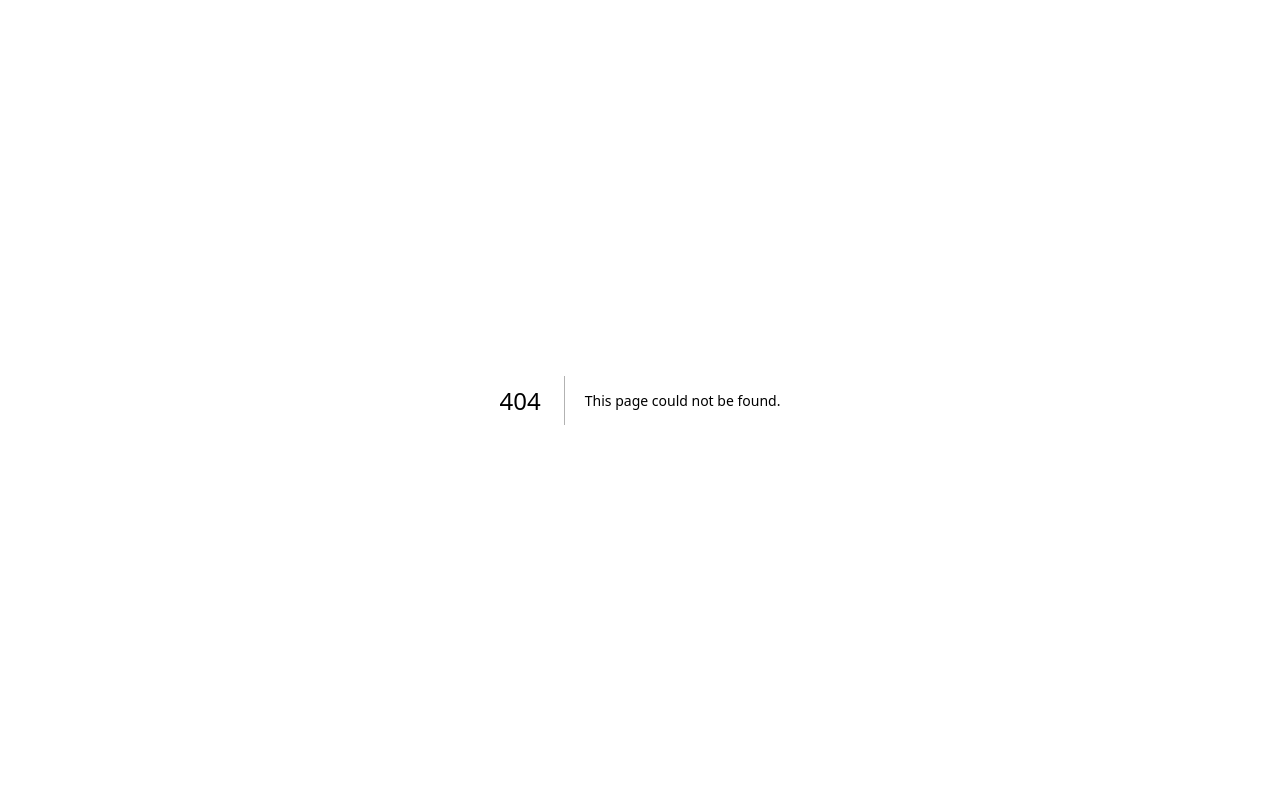
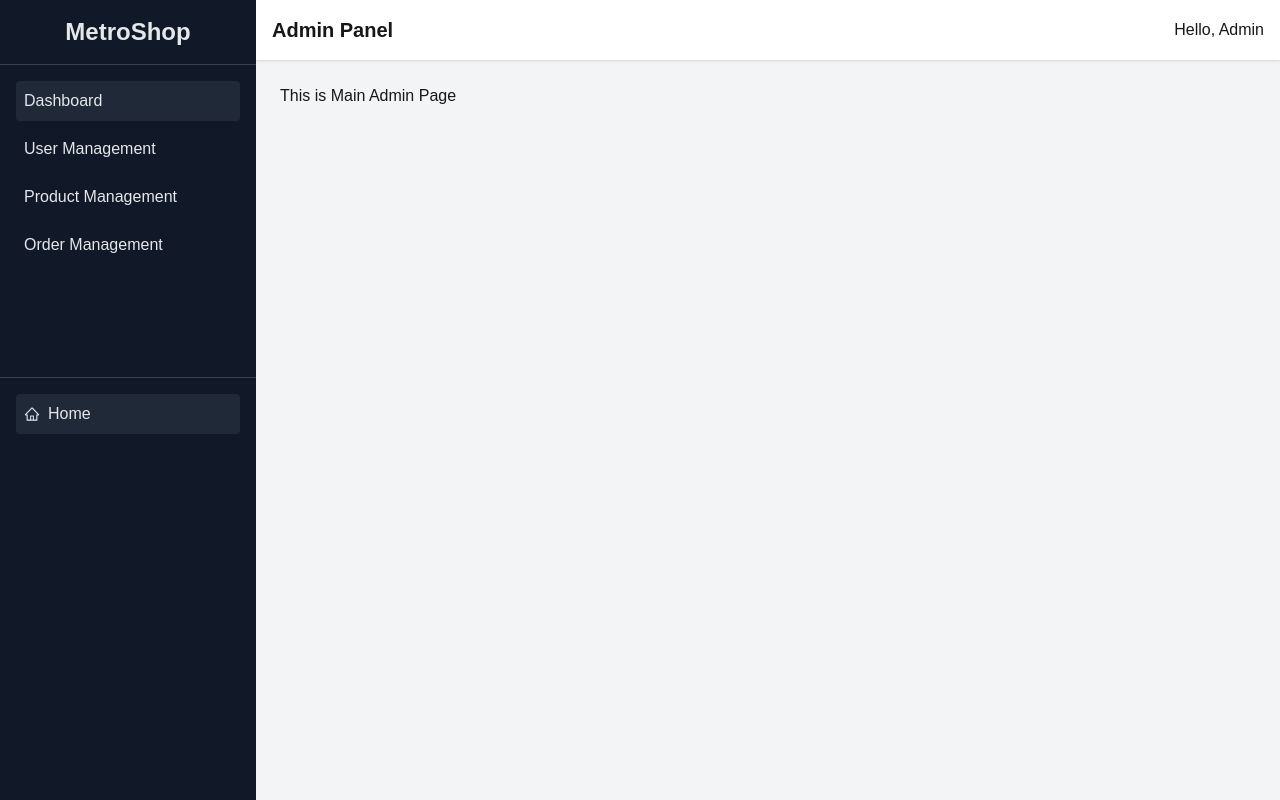
Before and after one commit to mdsejan/MetroShop-client, a Next.js app: page /admin in a window 1280 px wide. Before the commit this address had no page. Built offline with nearby package versions, Linux system fonts and the light colour scheme.

Commit message:
admin dashboard layout and basic routing

```diff
--- /dev/null
+++ b/src/app/(admin)/admin/layout.tsx
@@ -0,0 +1,48 @@
+"use client";
+import AdminSidebar from "@/components/admin/AdminSidebar";
+import { ReactNode, useState } from "react";
+import { AiOutlineMenu } from "react-icons/ai";
+
+const AdminLayout = ({ children }: { children: ReactNode }) => {
+  const [sidebarOpen, setSidebarOpen] = useState(false);
+
+  return (
+    <div className="flex h-screen bg-gray-100">
+      <AdminSidebar sidebarOpen={sidebarOpen} setSidebarOpen={setSidebarOpen} />
+
+      {/* Main Content Area */}
+      <div className="flex-1 flex flex-col ml-0 lg:ml-64">
+        <header className="hidden lg:flex justify-between items-center bg-white shadow p-4">
+          <h1 className="text-xl font-semibold">Admin Panel</h1>
+          <div className="flex items-center space-x-4">
+            <span>Hello, Admin</span>
+          </div>
+        </header>
+
+        {/* Mobile Sidebar Toggle */}
+        <div className="flex lg:hidden justify-between items-center w-full h-24 p-4 bg-white shadow">
+          <button
+            onClick={() => setSidebarOpen(!sidebarOpen)}
+            className="p-2 text-gray-600 hover:text-gray-800"
+          >
+            <AiOutlineMenu size={24} />
+          </button>
+          <h1 className="text-xl font-semibold">Admin Panel</h1>
+        </div>
+
+        {/*Main Content */}
+        <main className="flex-1 overflow-y-auto p-4 lg:p-6">{children}</main>
+      </div>
+
+      {/* Overlay for Sidebar on Mobile */}
+      {sidebarOpen && (
+        <div
+          className="fixed inset-0 bg-black opacity-50 z-5 lg:hidden"
+          onClick={() => setSidebarOpen(false)}
+        ></div>
+      )}
+    </div>
+  );
+};
+
+export default AdminLayout;
--- /dev/null
+++ b/src/app/(admin)/admin/page.tsx
@@ -0,0 +1,9 @@
+const Admin = () => {
+  return (
+    <div>
+      <h2>This is Main Admin Page</h2>
+    </div>
+  );
+};
+
+export default Admin;
--- /dev/null
+++ b/src/app/(admin)/admin/user-management/page.tsx
@@ -0,0 +1,9 @@
+const UserManagement = () => {
+  return (
+    <div>
+      <h2>This is user-management Page</h2>
+    </div>
+  );
+};
+
+export default UserManagement;
--- /dev/null
+++ b/src/app/cart/page.tsx
@@ -0,0 +1,9 @@
+const Page = () => {
+  return (
+    <div>
+      <h2>This is Cart Page</h2>
+    </div>
+  );
+};
+
+export default Page;
--- a/src/app/layout.tsx
+++ b/src/app/layout.tsx
@@ -5,21 +5,21 @@ import "./globals.css";
 const geistSans = localFont({
   src: "./fonts/GeistVF.woff",
   variable: "--font-geist-sans",
-  weight: "100 900",
+  weight: "100 900"
 });
 const geistMono = localFont({
   src: "./fonts/GeistMonoVF.woff",
   variable: "--font-geist-mono",
-  weight: "100 900",
+  weight: "100 900"
 });
 
 export const metadata: Metadata = {
-  title: "Create Next App",
-  description: "Generated by create next app",
+  title: "MetroShop",
+  description: "A modern e-commerce platform"
 };
 
 export default function RootLayout({
-  children,
+  children
 }: Readonly<{
   children: React.ReactNode;
 }>) {
--- /dev/null
+++ b/src/components/admin/AdminSidebar.tsx
@@ -0,0 +1,93 @@
+"use client";
+import { usePathname } from "next/navigation";
+import { AiOutlineHome } from "react-icons/ai";
+import Link from "next/link";
+
+const AdminSidebar = ({
+  sidebarOpen,
+  setSidebarOpen
+}: {
+  sidebarOpen: boolean;
+  setSidebarOpen: (open: boolean) => void;
+}) => {
+  const pathname = usePathname();
+
+  return (
+    <aside
+      className={`fixed inset-y-0 left-0 z-10 w-64 transform bg-gray-900 text-gray-200 transition-transform duration-300 ease-in-out
+        ${
+          sidebarOpen ? "translate-x-0" : "-translate-x-full"
+        } lg:translate-x-0`}
+    >
+      <div className="p-4 text-2xl font-bold border-b border-gray-700 text-center">
+        MetroShop
+      </div>
+      <nav className="flex-1 p-4">
+        <ul className="space-y-2">
+          <li>
+            <Link
+              href="/admin"
+              className={`block p-2 rounded ${
+                pathname === "/admin" ? "bg-gray-800" : "hover:bg-gray-800"
+              } transition-colors duration-200`}
+              onClick={() => setSidebarOpen(false)}
+            >
+              Dashboard
+            </Link>
+          </li>
+          <li>
+            <Link
+              href="/admin/user-management"
+              className={`block p-2 rounded ${
+                pathname === "/admin/user-management"
+                  ? "bg-gray-800"
+                  : "hover:bg-gray-800"
+              } transition-colors duration-200`}
+              onClick={() => setSidebarOpen(false)}
+            >
+              User Management
+            </Link>
+          </li>
+          <li>
+            <Link
+              href="/admin/product-management"
+              className={`block p-2 rounded ${
+                pathname === "/admin/product-management"
+                  ? "bg-gray-800"
+                  : "hover:bg-gray-800"
+              } transition-colors duration-200`}
+              onClick={() => setSidebarOpen(false)}
+            >
+              Product Management
+            </Link>
+          </li>
+          <li>
+            <Link
+              href="/admin/order-management"
+              className={`block p-2 rounded ${
+                pathname === "/admin/order-management"
+                  ? "bg-gray-800"
+                  : "hover:bg-gray-800"
+              } transition-colors duration-200`}
+              onClick={() => setSidebarOpen(false)}
+            >
+              Order Management
+            </Link>
+          </li>
+        </ul>
+      </nav>
+      <div className="p-4 mt-24 border-t border-gray-700">
+        <Link
+          href="/"
+          className="flex items-center w-full p-2 text-gray-200 hover:text-white bg-gray-800 rounded hover:bg-gray-700 transition-colors duration-200"
+          onClick={() => setSidebarOpen(false)}
+        >
+          <AiOutlineHome className="mr-2" />
+          Home
+        </Link>
+      </div>
+    </aside>
+  );
+};
+
+export default AdminSidebar;
```
Also changed, not shown: package.json (+5 -4 lines), 2 other files (tests, documents, lock files or other folders).
